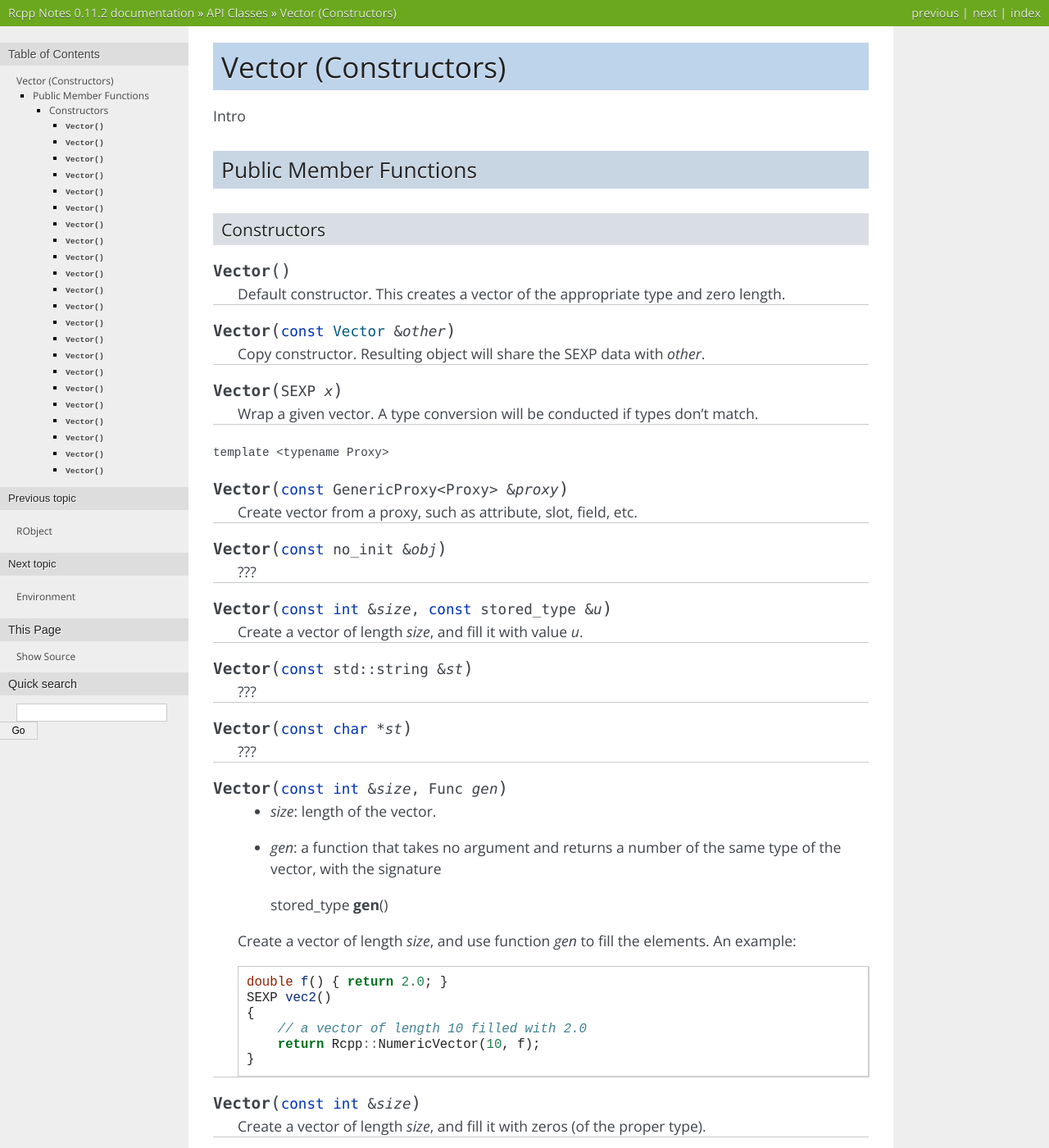
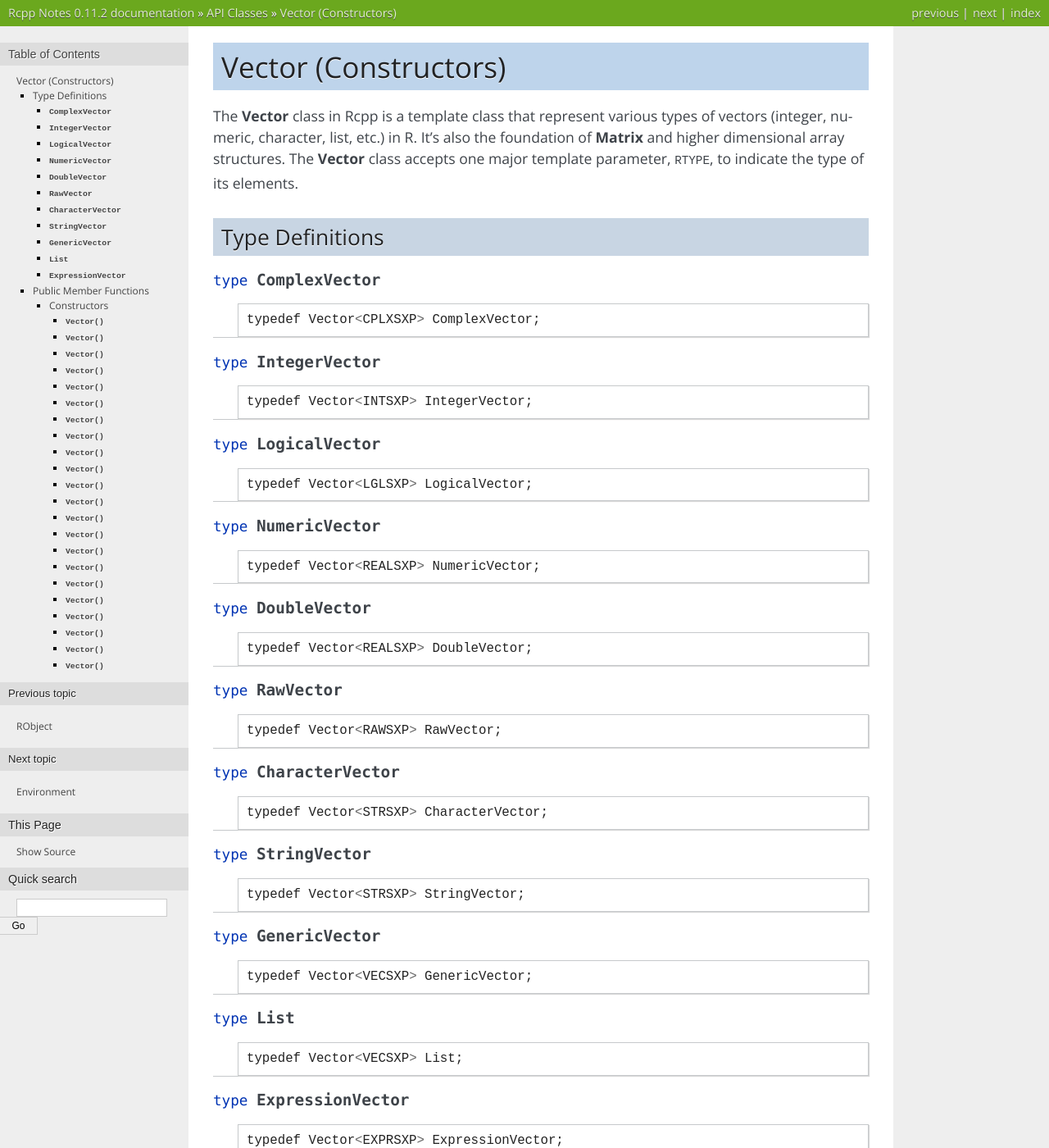
Before and after one commit to yixuan/rcpp-note, a Sphinx documentation site: the page built from source/api/Vector_ctor.rst, in a window 1280 px wide and 1400 px high. Shown: the whole window at 82% size. Built offline with Sphinx 7.4.7, drawn with Linux system fonts in a browser that asks for light colours; some of the changed text lies outside the part shown.

Commit message:
introduction and typedefs

```diff
--- a/source/api/Vector_ctor.rst
+++ b/source/api/Vector_ctor.rst
@@ -1,7 +1,80 @@
 Vector (Constructors)
 =====================================
 
-Intro
+The **Vector** class in Rcpp is a template class that represent various types of
+vectors (integer, numeric, character, list, etc.) in R. It's also the foundation of
+**Matrix** and higher dimensional array structures. The **Vector** class accepts one
+major template parameter, ``RTYPE``, to indicate the type of its elements.
+
+Type Definitions
+------------------
+
+.. cpp:type:: ComplexVector
+
+   ::
+
+     typedef Vector<CPLXSXP> ComplexVector;
+
+.. cpp:type:: IntegerVector
+
+   ::
+
+     typedef Vector<INTSXP> IntegerVector;
+
+.. cpp:type:: LogicalVector
+
+   ::
+
+      typedef Vector<LGLSXP> LogicalVector;
+
+.. cpp:type:: NumericVector
+
+   ::
+
+      typedef Vector<REALSXP> NumericVector;
+
+.. cpp:type:: DoubleVector
+
+   ::
+
+      typedef Vector<REALSXP> DoubleVector;
+
+.. cpp:type:: RawVector
+
+   ::
+
+      typedef Vector<RAWSXP> RawVector;
+
+.. cpp:type:: CharacterVector
+
+   ::
+
+      typedef Vector<STRSXP> CharacterVector;
+
+.. cpp:type:: StringVector
+
+   ::
+
+      typedef Vector<STRSXP> StringVector;
+
+.. cpp:type:: GenericVector
+
+   ::
+
+      typedef Vector<VECSXP> GenericVector;
+
+.. cpp:type:: List
+
+   ::
+
+      typedef Vector<VECSXP> List;
+
+.. cpp:type:: ExpressionVector
+
+   ::
+
+      typedef Vector<EXPRSXP> ExpressionVector;
+
 
 Public Member Functions
 -------------------------
@@ -29,7 +102,14 @@ Constructors
 
 .. cpp:function:: Vector(const no_init& obj)
 
-   ???
+   Create a vector without initializating the values. An example:
+
+   .. code-block:: cpp
+
+      SEXP noinit()
+      {
+          return Rcpp::NumericVector(Rcpp::no_init(10));
+      }
 
 .. cpp:function:: Vector(const int& size, const stored_type& u)
 
```
